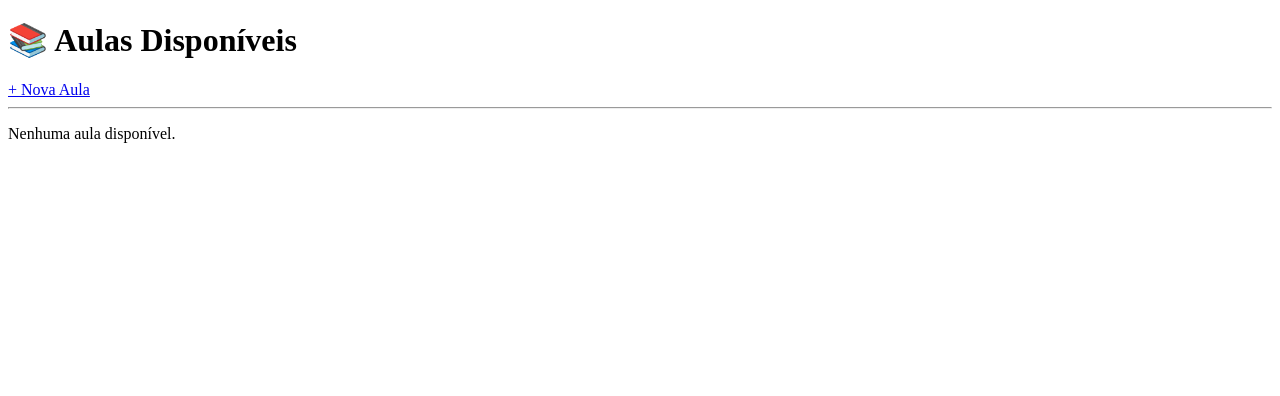
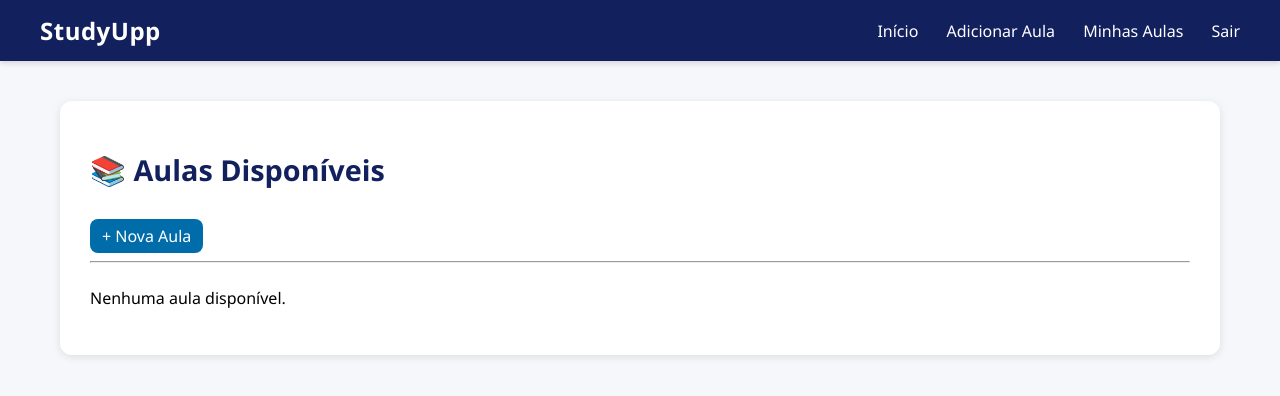
Before and after one commit to unifcfonseca/EngenhariaSoftware, a Django app: page / in a window 1280 px wide. Shown: the top 396 px of the page. Run offline with Django 5.2, Linux system fonts and the light colour scheme; data that the repository does not hold is empty.

Commit message:
feat: implementa funcionalidade de upload e exibição de vídeos, incluindo novos modelos, formulários e templates

```diff
--- a/mvp/studyupp/settings.py
+++ b/mvp/studyupp/settings.py
@@ -9,6 +9,8 @@ https://docs.djangoproject.com/en/5.2/topics/settings/
 For the full list of settings and their values, see
 https://docs.djangoproject.com/en/5.2/ref/settings/
 """
+
+import os
 
 from pathlib import Path
 
@@ -131,3 +133,6 @@ AUTH_USER_MODEL = 'users.User'
 LOGIN_URL = '/users/login/'
 LOGIN_REDIRECT_URL = '/'
 LOGOUT_REDIRECT_URL = '/users/login/'
+
+MEDIA_URL = '/media/'
+MEDIA_ROOT = os.path.join(BASE_DIR, 'media')
--- a/mvp/studyupp/urls.py
+++ b/mvp/studyupp/urls.py
@@ -1,8 +1,13 @@
 from django.contrib import admin
 from django.urls import path, include
+from django.conf import settings
+from django.conf.urls.static import static
 
 urlpatterns = [
     path('admin/', admin.site.urls),
     path('', include('videos.urls')),
     path('users/', include('users.urls')),
 ]
+
+if settings.DEBUG:
+    urlpatterns += static(settings.MEDIA_URL, document_root=settings.MEDIA_ROOT)
--- a/mvp/templates/base.html
+++ b/mvp/templates/base.html
@@ -3,8 +3,67 @@
 <head>
     <meta charset="UTF-8">
     <title>StudyUpp</title>
+    {% block extra_head %}{% endblock %}
+    <style>
+        body {
+            margin: 0;
+            font-family: 'Segoe UI', Arial, sans-serif;
+            background-color: #f5f7fb;
+        }
+
+        /* NAVBAR */
+        header.navbar {
+            background-color: #12205D;
+            color: white;
+            display: flex;
+            justify-content: space-between;
+            align-items: center;
+            padding: 14px 40px;
+            box-shadow: 0 2px 6px rgba(0,0,0,0.15);
+        }
+
+        .navbar .logo {
+            font-size: 1.5rem;
+            font-weight: bold;
+            letter-spacing: 0.5px;
+        }
+
+        .navbar nav a {
+            color: white;
+            text-decoration: none;
+            margin-left: 24px;
+            font-weight: 500;
+        }
+
+        .navbar nav a:hover {
+            text-decoration: underline;
+        }
+
+        main.container {
+            max-width: 1100px;
+            margin: 40px auto;
+            background: #fff;
+            padding: 30px;
+            border-radius: 12px;
+            box-shadow: 0 2px 8px rgba(0,0,0,0.1);
+        }
+    </style>
 </head>
 <body>
+
+<header class="navbar">
+    <div class="logo">StudyUpp</div>
+    <nav>
+        <a href="{% url 'home' %}">Início</a>
+        <a href="{% url 'upload_video' %}">Adicionar Aula</a>
+        <a href="#">Minhas Aulas</a>
+        <a href="{% url 'logout' %}">Sair</a>
+    </nav>
+</header>
+
+<main class="container">
     {% block content %}{% endblock %}
+</main>
+
 </body>
 </html>
--- a/mvp/videos/forms.py
+++ b/mvp/videos/forms.py
@@ -4,4 +4,4 @@ from .models import Video
 class VideoForm(forms.ModelForm):
     class Meta:
         model = Video
-        fields = ['title', 'description', 'subject', 'video_url', 'thumbnail_url']
+        fields = ['title', 'description', 'subject', 'thumbnail', 'video_file']
--- a/mvp/videos/templates/videos/home.html
+++ b/mvp/videos/templates/videos/home.html
@@ -1,24 +1,110 @@
 {% extends 'base.html' %}
 
+{% block extra_head %}
+<style>
+    .page-title {
+        font-size: 1.8rem;
+        color: #12205D;
+        margin-bottom: 20px;
+    }
+
+    .video-grid {
+        display: grid;
+        grid-template-columns: repeat(auto-fill, minmax(260px, 1fr));
+        gap: 20px;
+    }
+
+    .video-card {
+        background: #fff;
+        border: 1px solid #ddd;
+        border-radius: 10px;
+        overflow: hidden;
+        transition: 0.2s ease;
+        box-shadow: 0 2px 4px rgba(0,0,0,0.1);
+    }
+
+    .video-card:hover {
+        transform: translateY(-4px);
+        box-shadow: 0 4px 10px rgba(0,0,0,0.15);
+    }
+
+    .video-card img {
+        width: 100%;
+        height: 160px;
+        object-fit: cover;
+    }
+
+    .video-info {
+        padding: 15px;
+    }
+
+    .video-info h3 {
+        margin: 0;
+        font-size: 1.2rem;
+        color: #12205D;
+    }
+
+    .subject {
+        background: #006DAA;
+        color: white;
+        display: inline-block;
+        padding: 4px 10px;
+        border-radius: 8px;
+        font-size: 0.8rem;
+        margin-top: 8px;
+    }
+
+    .description {
+        font-size: 0.9rem;
+        margin-top: 10px;
+        color: #444;
+    }
+
+    .meta {
+        font-size: 0.8rem;
+        color: #666;
+        margin-top: 8px;
+    }
+
+    .btn {
+        display: inline-block;
+        margin-top: 10px;
+        background-color: #006DAA;
+        color: white;
+        padding: 6px 12px;
+        border-radius: 8px;
+        text-decoration: none;
+        transition: 0.2s;
+    }
+
+    .btn:hover {
+        background-color: #004E7D;
+    }
+</style>
+{% endblock %}
+
 {% block content %}
-<h1>📚 Aulas Disponíveis</h1>
-
-<a href="{% url 'upload_video' %}">+ Nova Aula</a>
+<h1 class="page-title">📚 Aulas Disponíveis</h1>
+<a href="{% url 'upload_video' %}" class="btn">+ Nova Aula</a>
 <hr>
 
+<div class="video-grid">
 {% for video in videos %}
-    <div style="margin-bottom: 20px;">
-        <h2>{{ video.title }}</h2>
-        <p><strong>Matéria:</strong> {{ video.subject }}</p>
-        <p>{{ video.description }}</p>
-        {% if video.thumbnail_url %}
-            <img src="{{ video.thumbnail_url }}" width="200">
+    <div class="video-card">
+        {% if video.thumbnail %}
+            <img src="{{ video.thumbnail.url }}" alt="Thumbnail de {{ video.title }}">
         {% endif %}
-        <p>👀 {{ video.views }} | 👍 {{ video.likes }} | 👎 {{ video.dislikes }}</p>
-        <p><small>Postado por {{ video.uploaded_by.username }} em {{ video.created_at|date:"d/m/Y" }}</small></p>
-        <a href="{{ video.video_url }}" target="_blank">Assistir Aula</a>
+        <div class="video-info">
+            <h3>{{ video.title }}</h3>
+            <p class="subject">{{ video.subject }}</p>
+            <p class="description">{{ video.description|truncatewords:20 }}</p>
+            <p class="meta">👀 {{ video.views }} | 👍 {{ video.likes }} | 👎 {{ video.dislikes }}</p>
+            <p class="meta"><small>Postado por {{ video.uploaded_by.username }} em {{ video.created_at|date:"d/m/Y" }}</small></p>
+            <a href="{% url 'video_detail' video.id %}" class="btn">Ver detalhes</a>
+        </div>
     </div>
 {% empty %}
     <p>Nenhuma aula disponível.</p>
 {% endfor %}
+</div>
 {% endblock %}
--- a/mvp/videos/urls.py
+++ b/mvp/videos/urls.py
@@ -4,4 +4,5 @@ from . import views
 urlpatterns = [
     path('', views.home, name='home'),
     path('upload/', views.upload_video, name='upload_video'),
+    path('<int:video_id>/', views.video_detail, name='video_detail'),
 ]
--- a/mvp/videos/views.py
+++ b/mvp/videos/views.py
@@ -1,16 +1,29 @@
-from django.shortcuts import render, redirect
+from django.shortcuts import render, redirect, get_object_or_404
 from django.contrib.auth.decorators import login_required
 from .models import Video
 from .forms import VideoForm
 
+
 def home(request):
+    """Página inicial que lista todas as aulas."""
     videos = Video.objects.all().order_by('-created_at')
     return render(request, 'videos/home.html', {'videos': videos})
 
+
+def video_detail(request, video_id):
+    """Exibe os detalhes de uma aula específica."""
+    video = get_object_or_404(Video, id=video_id)
+    # Incrementa contador de visualizações
+    video.views += 1
+    video.save(update_fields=['views'])
+    return render(request, 'videos/video_detail.html', {'video': video})
+
+
 @login_required
 def upload_video(request):
+    """Permite o upload de uma nova aula."""
     if request.method == 'POST':
-        form = VideoForm(request.POST)
+        form = VideoForm(request.POST, request.FILES)
         if form.is_valid():
             video = form.save(commit=False)
             video.uploaded_by = request.user
```
Also changed, not shown: mvp/users/templates/users/login.html (+63 -13 lines), mvp/users/templates/users/register.html (+64 -34 lines), mvp/videos/models.py (+4 -7 lines), mvp/videos/templates/videos/upload.html (+45 -1 lines), mvp/videos/templates/videos/video_detail.html (added, +70 -0 lines), mvp/videos/migrations/0002_remove_video_thumbnail_url_remove_video_video_url_and_more.py (added), 1 other file.
